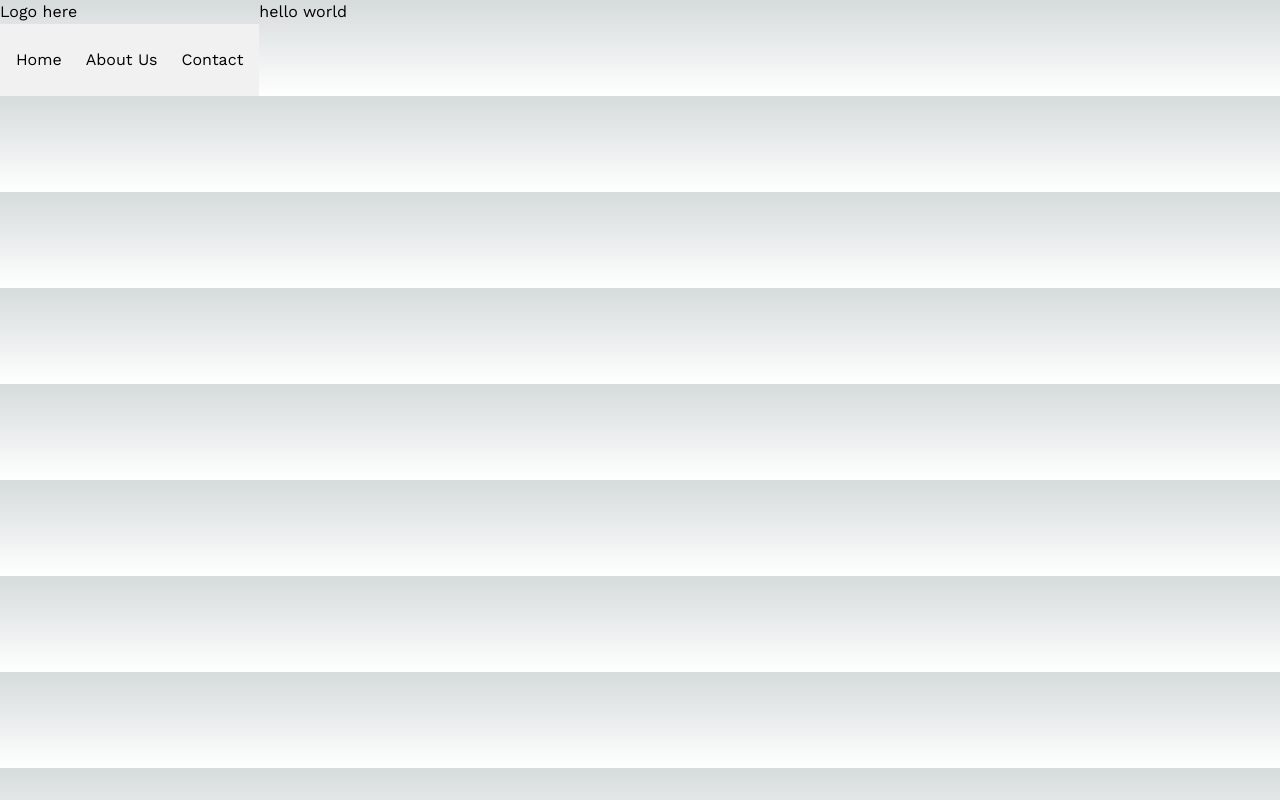
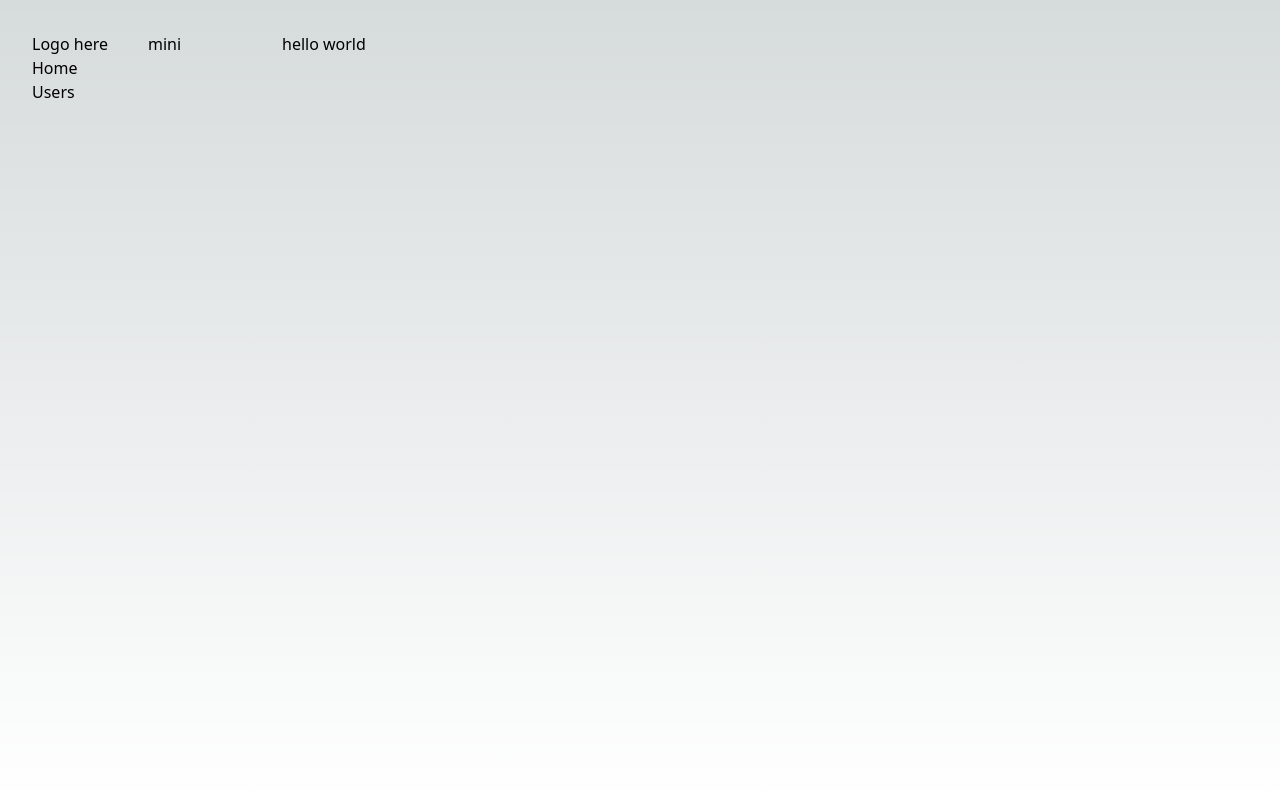
Before and after one commit to joenarus/react-gh-pages, a Next.js app: page / in a window 1280 px wide. Built offline with nearby package versions, Linux system fonts and the light colour scheme.

Commit message:
nav routing

```diff
--- a/package.json
+++ b/package.json
@@ -13,6 +13,7 @@
     "@types/react": "18.2.18",
     "@types/react-dom": "18.2.7",
     "autoprefixer": "10.4.14",
+    "clsx": "^2.0.0",
     "eslint": "8.46.0",
     "eslint-config-next": "13.4.12",
     "next": "13.4.12",
--- a/src/components/NavItem/index.tsx
+++ b/src/components/NavItem/index.tsx
@@ -9,9 +9,11 @@ type Props = {
 
 const NavItem: FC<Props> = ({ active, href, text }) => {
   return (
-    <Link href={href}>
-      {text}
-    </Link>
+    <div className="w-[100px]">
+      <Link href={href}>
+        {text}
+      </Link>
+    </div>
   )
 }
 export default NavItem
--- a/src/components/layouts/mainLayout.tsx
+++ b/src/components/layouts/mainLayout.tsx
@@ -8,9 +8,9 @@ const fetcher = (url:string) => fetch(url).then(res => res.json());
 
 const MainLayout: FC<PropsWithChildren> = ({ children }) => {
   return (
-    <div className='flex h-[100%] justify-space-between'>
+    <div className='flex h-[100%]'>
       <Navbar />
-      <main>{children}</main>
+      <main className='p-8'>{children}</main>
     </div>
   )
 }
--- a/src/components/navbar/index.tsx
+++ b/src/components/navbar/index.tsx
@@ -1,25 +1,30 @@
 import Link from "next/link"
 import React, { useState } from "react"
 import NavItem from "../NavItem"
-import './styles.css'
+import clsx from 'clsx'
 
 const MENU_LIST = [
   { text: "Home", href: "/" },
-  { text: "About Us", href: "/about" },
-  { text: "Contact", href: "/contact" },
+  { text: "Users", href: "/users" }
 ]
 const Navbar = () => {
-  const [navActive, setNavActive] = useState(false)
+  const [navActive, setNavActive] = useState(true)
   const [activeIdx, setActiveIdx] = useState(-1)
 
   return (
-    <nav className='flex flex-col h-[100%]'>
-      <Link href={"/"}>
-        Logo here
-      </Link>
-      <div className={`${navActive ? "active" : ""} nav__menu-list`}>
+    <nav className={clsx(navActive ? 'w-[250px]' : 'w-[100px]') + ' flex flex-col h-[100%] p-8 z-20'}>
+      <header className="flex gap-10">
+        <Link href={"/"}>
+          Logo here
+        </Link>
+        <button onClick={() => setNavActive(!navActive)}>
+          mini
+        </button>
+      </header>
+      <div>
         {MENU_LIST.map((menu, idx) => (
           <div
+            className={clsx(`${activeIdx ===idx ? "text-link-text-active" : ""}`)}
             onClick={() => {
               setActiveIdx(idx)
               setNavActive(false)
--- a/src/styles/globals.css
+++ b/src/styles/globals.css
@@ -25,3 +25,11 @@ body {
     )
     rgb(var(--background-start-rgb));
 }
+
+html,
+body {
+  height: 100%;
+}
+#__next {
+  height: 100%;
+}
--- a/tailwind.config.js
+++ b/tailwind.config.js
@@ -13,6 +13,9 @@ module.exports = {
           'conic-gradient(from 180deg at 50% 50%, var(--tw-gradient-stops))',
       },
     },
+    colors: {
+      'link-text-active': '#1b1bec'
+    }
   },
   plugins: [],
 }
```
Also changed, not shown: 1 other file (tests, documents, lock files or other folders).
